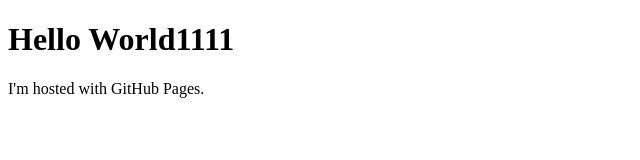
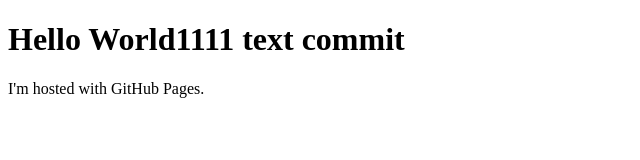
Before and after one commit to jwhttl7097/jwhttl7097.github.io, a plain HTML site: page index.html in a window 1280 px wide. Shown: the whole page, without its empty margins (0-640 px from the left). Drawn offline with Linux system fonts and the light colour scheme.

Commit message:
22.12.25 정우혁
master branch commit test

```diff
--- a/index.html
+++ b/index.html
@@ -1,7 +1,7 @@
 <!DOCTYPE html>
 <html>
 <body>
-<h1>Hello World1111</h1>
+<h1>Hello World1111 text commit</h1>
 <p>I'm hosted with GitHub Pages.</p>
 </body>
 </html>
```
